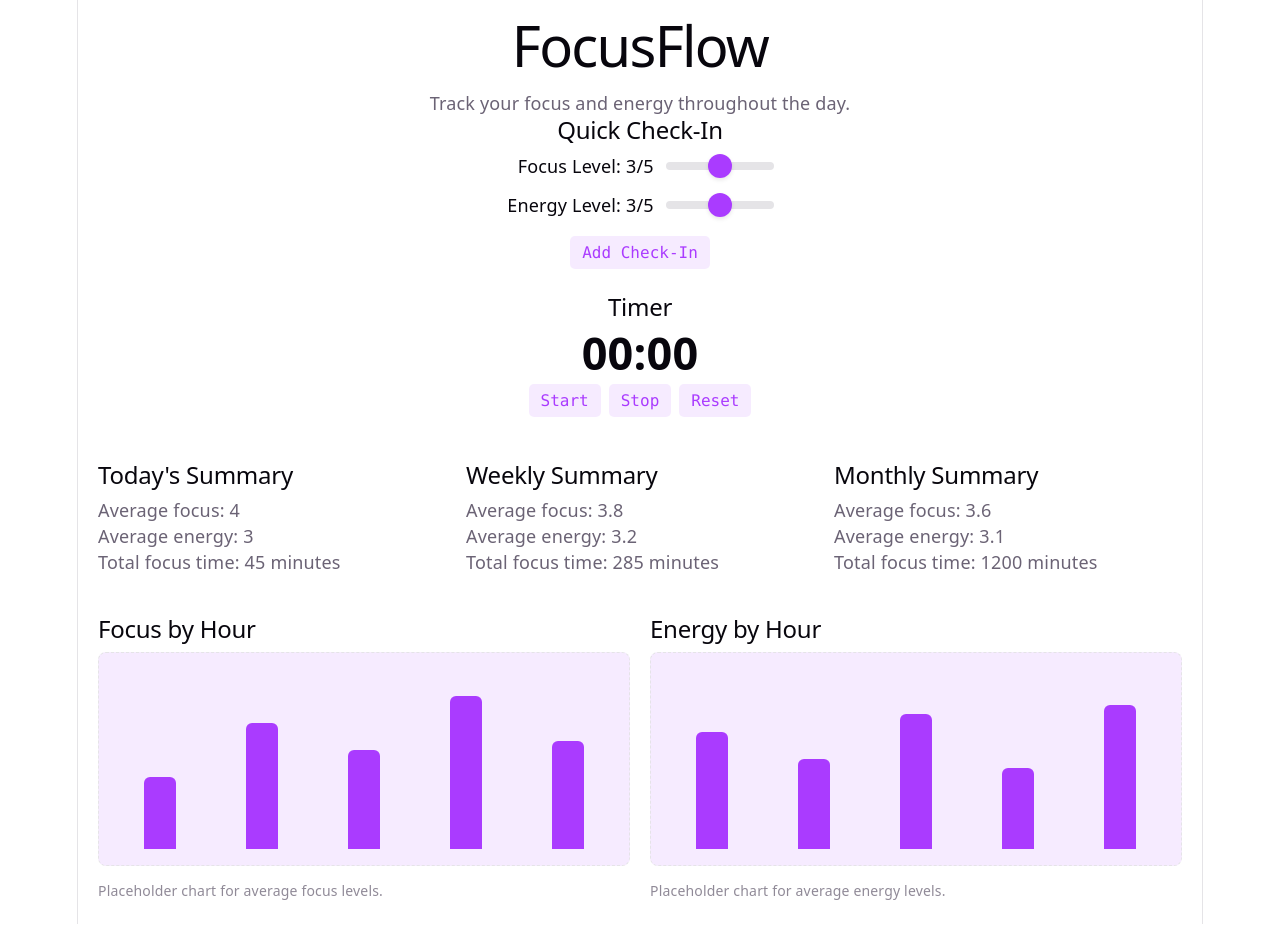
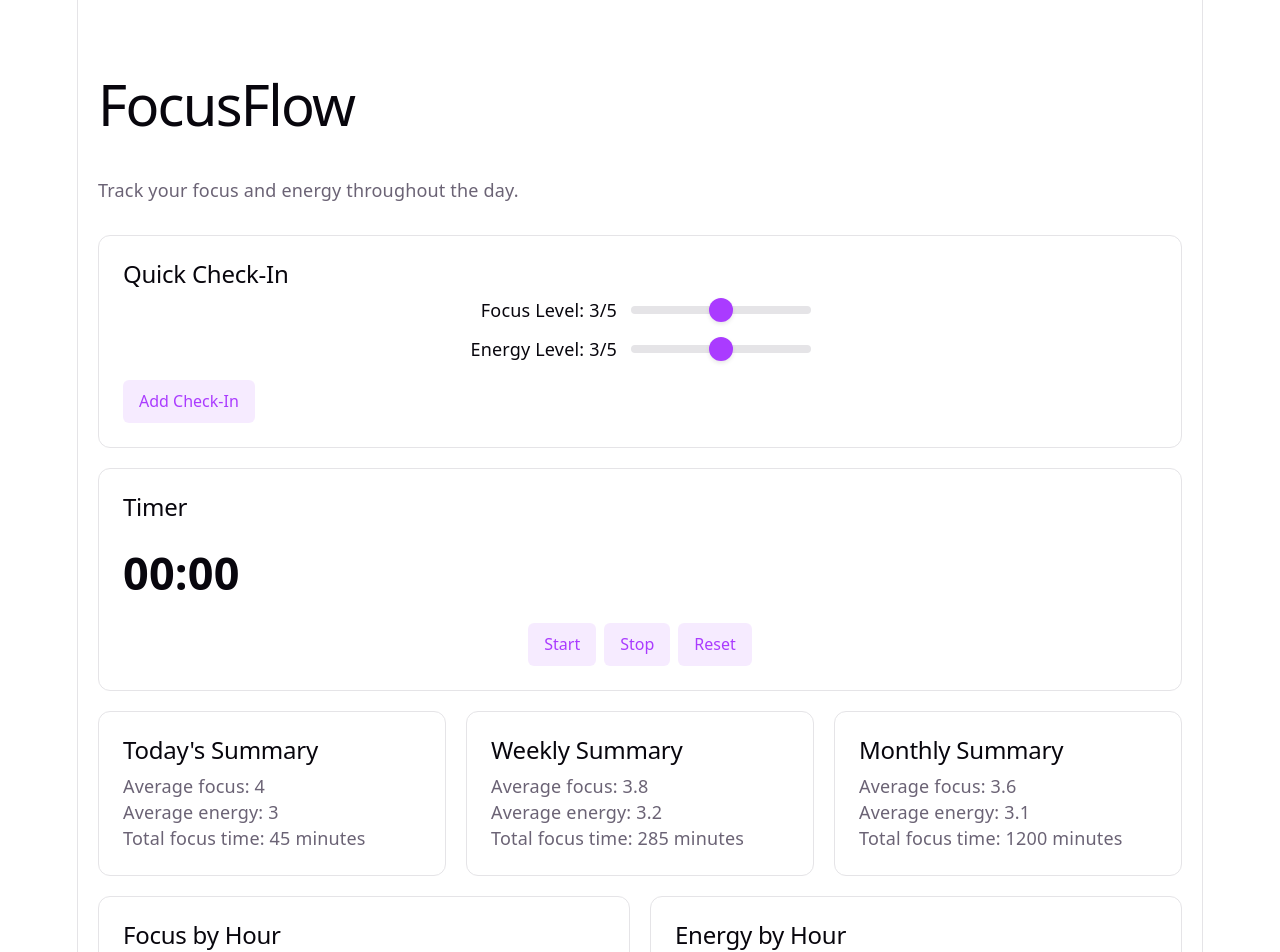
Before and after one commit to MookLovesCoding/WebApp, a React (Vite) app: page / in a window 1280 px wide. Shown: the top 952 px of the page. Before the commit the page ends 924 px from the top, so only its background shows below. Built offline with nearby package versions, Linux system fonts and the light colour scheme.

Commit message:
updates according to gpt to clean up the code, I think there was some stuff about needing to app.css a few times so hopefully I didn't break anything.

```diff
--- a/src/App.css
+++ b/src/App.css
@@ -1,119 +1,147 @@
+.app {
+  display: flex;
+  flex-direction: column;
+  gap: 20px;
+  padding: 32px 20px;
+}
+
+header {
+  margin-bottom: 12px;
+}
+
+.card {
+  width: 100%;
+  padding: 24px;
+  border: 1px solid var(--border);
+  border-radius: 12px;
+  background: var(--background);
+  box-sizing: border-box;
+}
+
+/* Buttons */
+
 .counter {
+  display: inline-flex;
+  align-items: center;
+  justify-content: center;
+  padding: 8px 14px;
+  border: 2px solid transparent;
+  border-radius: 6px;
+  color: var(--accent);
+  background: var(--accent-background);
   font-size: 16px;
-  padding: 5px 10px;
-  border-radius: 5px;
-  color: var(--accent);
-  background: var(--accent-bg);
-  border: 2px solid transparent;
-  transition: border-color 0.3s;
-  margin-bottom: 24px;
+  cursor: pointer;
+  transition: border-color 0.3s, box-shadow 0.3s, transform 0.2s;
+}
 
-  &:hover {
+.counter:hover {
   border-color: var(--accent-border);
+  transform: translateY(-1px);
 }
-  &:focus-visible {
+
+.counter:focus-visible {
   outline: 2px solid var(--accent);
   outline-offset: 2px;
 }
-}
 
-/* Slider Styles */
-/* my code */
+/* Check-in sliders */
 
 .slider-group {
   display: flex;
   flex-direction: column;
   gap: 0.75rem;
-  margin-bottom: 1rem ;
+  margin-bottom: 1rem;
   padding: 0 20px;
 }
 
 .slider-item {
   display: flex;
-  flex-direction: row;
   align-items: center;
   justify-content: center;
-  gap: 10px;
+  gap: 12px;
 }
 
 .slider-item label {
   min-width: 150px;
+  color: var(--text-heading);
   font-weight: 500;
   text-align: right;
-  color: var(--text-h);
 }
 
 .slider {
-  width: 10%;
+  width: 180px;
   height: 8px;
   border-radius: 5px;
   background: var(--border);
   outline: none;
+  cursor: pointer;
+  appearance: none;
   -webkit-appearance: none;
-  appearance: none;
-  cursor: pointer;
+}
 
-  &::-webkit-slider-thumb {
-    -webkit-appearance: none;
-    appearance: none;
+.slider::-webkit-slider-thumb {
   width: 24px;
   height: 24px;
   border-radius: 50%;
   background: var(--accent);
   cursor: pointer;
-    transition: background 0.3s;
+  appearance: none;
+  -webkit-appearance: none;
   box-shadow: 0 2px 4px rgba(0, 0, 0, 0.1);
-
-    &:hover {
-      background: var(--accent);
-      box-shadow: 0 4px 8px rgba(170, 59, 255, 0.3);
-    }
+  transition: box-shadow 0.3s, transform 0.2s;
 }
 
-  &::-moz-range-thumb {
+.slider::-webkit-slider-thumb:hover {
+  box-shadow: 0 4px 8px rgba(170, 59, 255, 0.3);
+  transform: scale(1.05);
+}
+
+.slider::-moz-range-thumb {
   width: 24px;
   height: 24px;
+  border: none;
   border-radius: 50%;
   background: var(--accent);
   cursor: pointer;
-    border: none;
-    transition: background 0.3s;
   box-shadow: 0 2px 4px rgba(0, 0, 0, 0.1);
+  transition: box-shadow 0.3s, transform 0.2s;
+}
 
-    &:hover {
-      background: var(--accent);
+.slider::-moz-range-thumb:hover {
   box-shadow: 0 4px 8px rgba(170, 59, 255, 0.3);
-    }
-  }
+  transform: scale(1.05);
 }
 
 .check-in-message {
   margin-top: 16px;
   padding: 12px;
-  background: var(--accent-bg);
   border: 1px solid var(--accent-border);
   border-radius: 6px;
   color: var(--accent);
+  background: var(--accent-background);
   font-weight: 500;
-  animation: slideIn 0.3s ease;
+  animation: slide-in 0.3s ease;
 }
 
-@keyframes slideIn {
+@keyframes slide-in {
   from {
     opacity: 0;
     transform: translateY(-10px);
   }
+
   to {
     opacity: 1;
     transform: translateY(0);
   }
 }
 
+/* Timer */
+
 .timer-display {
+  margin: 1rem 0;
+  color: var(--text-heading);
   font-size: 2.5rem;
   font-weight: 700;
-  margin: 1rem 0;
-  color: var(--text-h);
 }
 
 .button-row {
@@ -123,196 +151,26 @@
   flex-wrap: wrap;
 }
 
-/* Summary Cards Layout */
+/* Summaries */
 
 .summaries {
   display: grid;
   grid-template-columns: repeat(3, 1fr);
   gap: 20px;
-  padding: 20px;
   width: 100%;
   box-sizing: border-box;
-
-  @media (max-width: 1024px) {
-    grid-template-columns: 1fr;
-  }
 }
 
 .summary-card {
   text-align: left;
 }
 
-.hero {
-  position: relative;
-
-  .base,
-  .framework,
-  .vite {
-    inset-inline: 0;
-    margin: 0 auto;
-  }
-
-  .base {
-    width: 170px;
-    position: relative;
-    z-index: 0;
-  }
-
-  .framework,
-  .vite {
-    position: absolute;
-  }
-
-  .framework {
-    z-index: 1;
-    top: 34px;
-    height: 28px;
-    transform: perspective(2000px) rotateZ(300deg) rotateX(44deg) rotateY(39deg)
-      scale(1.4);
-  }
-
-  .vite {
-    z-index: 0;
-    top: 107px;
-    height: 26px;
-    width: auto;
-    transform: perspective(2000px) rotateZ(300deg) rotateX(40deg) rotateY(39deg)
-      scale(0.8);
-  }
-}
-
-#center {
-  display: flex;
-  flex-direction: column;
-  gap: 25px;
-  place-content: center;
-  place-items: center;
-  flex-grow: 1;
-
-  @media (max-width: 1024px) {
-    padding: 32px 20px 24px;
-    gap: 18px;
-  }
-}
-
-#next-steps {
-  display: flex;
-  border-top: 1px solid var(--border);
-  text-align: left;
-
-  & > div {
-    flex: 1 1 0;
-    padding: 32px;
-    @media (max-width: 1024px) {
-      padding: 24px 20px;
-    }
-  }
-
-  .icon {
-    margin-bottom: 16px;
-    width: 22px;
-    height: 22px;
-  }
-
-  @media (max-width: 1024px) {
-    flex-direction: column;
-    text-align: center;
-  }
-}
-
-#docs {
-  border-right: 1px solid var(--border);
-
-  @media (max-width: 1024px) {
-    border-right: none;
-    border-bottom: 1px solid var(--border);
-  }
-}
-
-#next-steps ul {
-  list-style: none;
-  padding: 0;
-  display: flex;
-  gap: 8px;
-  margin: 32px 0 0;
-
-  .logo {
-    height: 18px;
-  }
-
-  a {
-    color: var(--text-h);
-    font-size: 16px;
-    border-radius: 6px;
-    background: var(--social-bg);
-    display: flex;
-    padding: 6px 12px;
-    align-items: center;
-    gap: 8px;
-    text-decoration: none;
-    transition: box-shadow 0.3s;
-
-    &:hover {
-      box-shadow: var(--shadow);
-    }
-    .button-icon {
-      height: 18px;
-      width: 18px;
-    }
-  }
-
-  @media (max-width: 1024px) {
-    margin-top: 20px;
-    flex-wrap: wrap;
-    justify-content: center;
-
-    li {
-      flex: 1 1 calc(50% - 8px);
-    }
-
-    a {
-      width: 100%;
-      justify-content: center;
-      box-sizing: border-box;
-    }
-  }
-}
-
-#spacer {
-  height: 88px;
-  border-top: 1px solid var(--border);
-  @media (max-width: 1024px) {
-    height: 48px;
-  }
-}
-
-.ticks {
-  position: relative;
-  width: 100%;
-
-  &::before,
-  &::after {
-    content: '';
-    position: absolute;
-    top: -4.5px;
-    border: 5px solid transparent;
-  }
-
-  &::before {
-    left: 0;
-    border-left-color: var(--border);
-  }
-  &::after {
-    right: 0;
-    border-right-color: var(--border);
-  }
-}
+/* Graphs */
 
 .graphs {
   display: grid;
   grid-template-columns: repeat(2, 1fr);
   gap: 20px;
-  padding: 20px;
   width: 100%;
   box-sizing: border-box;
 }
@@ -322,15 +180,15 @@
 }
 
 .graph-placeholder {
-  height: 180px;
-  border: 1px dashed var(--border);
-  border-radius: 8px;
-  padding: 16px;
   display: flex;
   align-items: end;
   justify-content: space-around;
   gap: 12px;
-  background: var(--accent-bg);
+  height: 180px;
+  padding: 16px;
+  border: 1px dashed var(--border);
+  border-radius: 8px;
+  background: var(--accent-background);
 }
 
 .bar {
@@ -345,8 +203,38 @@
   opacity: 0.75;
 }
 
+/* Responsive layout */
+
 @media (max-width: 1024px) {
+  .app {
+    padding: 24px 16px;
+  }
+
+  .card {
+    padding: 20px;
+  }
+
+  .summaries,
   .graphs {
     grid-template-columns: 1fr;
   }
+
+  .slider-group {
+    padding: 0;
   }
+
+  .slider-item {
+    flex-direction: column;
+    gap: 8px;
+  }
+
+  .slider-item label {
+    min-width: auto;
+    text-align: center;
+  }
+
+  .slider {
+    width: 100%;
+    max-width: 240px;
+  }
+}
--- a/src/index.css
+++ b/src/index.css
@@ -1,111 +1,95 @@
 :root {
   --text: #6b6375;
-  --text-h: #08060d;
-  --bg: #fff;
+  --text-heading: #08060d;
+  --background: #ffffff;
   --border: #e5e4e7;
-  --code-bg: #f4f3ec;
+
   --accent: #aa3bff;
-  --accent-bg: rgba(170, 59, 255, 0.1);
+  --accent-background: rgba(170, 59, 255, 0.1);
   --accent-border: rgba(170, 59, 255, 0.5);
-  --social-bg: rgba(244, 243, 236, 0.5);
-  --shadow:
-    rgba(0, 0, 0, 0.1) 0 10px 15px -3px, rgba(0, 0, 0, 0.05) 0 4px 6px -2px;
 
-  --sans: system-ui, 'Segoe UI', Roboto, sans-serif;
-  --heading: system-ui, 'Segoe UI', Roboto, sans-serif;
-  --mono: ui-monospace, Consolas, monospace;
+  --font-main: system-ui, "Segoe UI", Roboto, sans-serif;
 
-  font: 18px/145% var(--sans);
+  font: 18px/1.45 var(--font-main);
   letter-spacing: 0.18px;
-  color-scheme: light dark;
   color: var(--text);
-  background: var(--bg);
+  background: var(--background);
   font-synthesis: none;
   text-rendering: optimizeLegibility;
   -webkit-font-smoothing: antialiased;
   -moz-osx-font-smoothing: grayscale;
-
-  @media (max-width: 1024px) {
-    font-size: 16px;
-  }
 }
 
 @media (prefers-color-scheme: dark) {
   :root {
     --text: #9ca3af;
-    --text-h: #f3f4f6;
-    --bg: #16171d;
+    --text-heading: #f3f4f6;
+    --background: #16171d;
     --border: #2e303a;
-    --code-bg: #1f2028;
+
     --accent: #c084fc;
-    --accent-bg: rgba(192, 132, 252, 0.15);
+    --accent-background: rgba(192, 132, 252, 0.15);
     --accent-border: rgba(192, 132, 252, 0.5);
-    --social-bg: rgba(47, 48, 58, 0.5);
-    --shadow:
-      rgba(0, 0, 0, 0.4) 0 10px 15px -3px, rgba(0, 0, 0, 0.25) 0 4px 6px -2px;
   }
+}
 
-  #social .button-icon {
-    filter: invert(1) brightness(2);
+@media (max-width: 1024px) {
+  :root {
+    font-size: 16px;
   }
 }
 
 body {
   margin: 0;
+  min-width: 320px;
+  min-height: 100vh;
+  background: var(--background);
 }
 
 #root {
   width: 1126px;
   max-width: 100%;
+  min-height: 100svh;
   margin: 0 auto;
-  text-align: center;
   border-inline: 1px solid var(--border);
-  min-height: 100svh;
-  display: flex;
-  flex-direction: column;
   box-sizing: border-box;
 }
 
 h1,
 h2 {
-  font-family: var(--heading);
+  color: var(--text-heading);
   font-weight: 500;
-  color: var(--text-h);
 }
 
 h1 {
+  margin: 32px 0;
   font-size: 56px;
   letter-spacing: -1.68px;
-  margin: 32px 0;
-  @media (max-width: 1024px) {
-    font-size: 36px;
-    margin: 20px 0;
-  }
 }
+
 h2 {
+  margin: 0 0 8px;
   font-size: 24px;
-  line-height: 118%;
+  line-height: 1.18;
   letter-spacing: -0.24px;
-  margin: 0 0 8px;
-  @media (max-width: 1024px) {
-    font-size: 20px;
-  }
 }
+
 p {
   margin: 0;
 }
 
-code,
-.counter {
-  font-family: var(--mono);
-  display: inline-flex;
-  border-radius: 4px;
-  color: var(--text-h);
+button,
+input {
+  font: inherit;
 }
 
-code {
-  font-size: 15px;
-  line-height: 135%;
-  padding: 4px 8px;
-  background: var(--code-bg);
+@media (max-width: 1024px) {
+  h1 {
+    margin: 20px 0;
+    font-size: 36px;
+  }
+
+  h2 {
+    font-size: 20px;
+  }
 }
```
Lines whose indentation alone changed are shown as unchanged.
